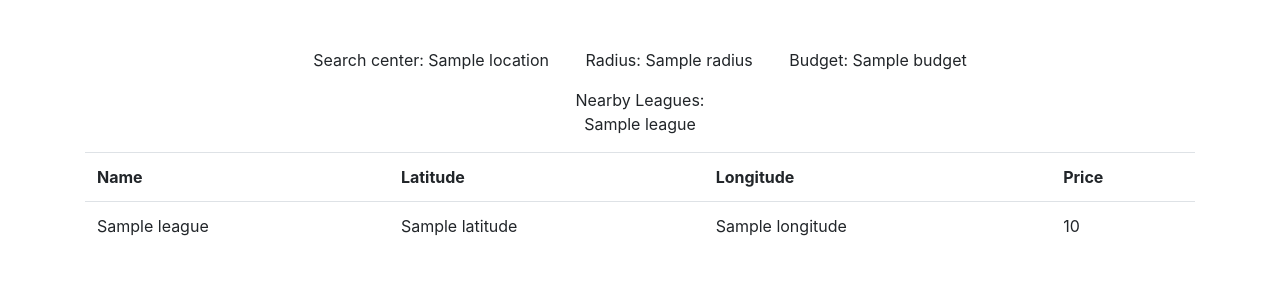
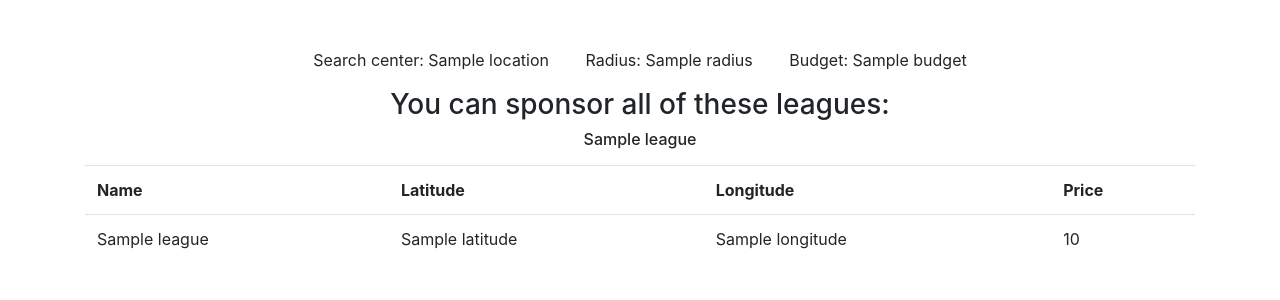
Before and after one commit to shmuelhonig/league_sponsorships, a Flask app: template templates/findLeagues.html in a window 1280 px wide. Shown: the part 134-434 px from the top of the page. Run offline with Flask 2, Linux system fonts and the light colour scheme; the template is opened without the code that fills it: most values are stand-ins (such as "Sample title", 1, 10 or a date in 2020); some libraries are stand-ins or nearby versions.

Commit message:
Update templates/findLeagues.html

```diff
--- a/templates/findLeagues.html
+++ b/templates/findLeagues.html
@@ -8,13 +8,13 @@
     <span class='mx-3'>Budget: {{budget}}</span>
   </div>
   <div class='container text-center mb-3'>
-    <span>Nearby Leagues:</span><br>
+    <h3>You can sponsor all of these leagues:</h3>
     {% if nearby_leagues %}
     {% for league in nearby_leagues %}
-    <span>{{league.name}} </span>
+    <h6 class='mx-2 display-5'>{{league.name}} </h6>
     {% endfor %}
     {% else %}
-    <span>None</span>
+    <h6>None</h6>
     {% endif %}
   </div>
   <div class='container'>
```
